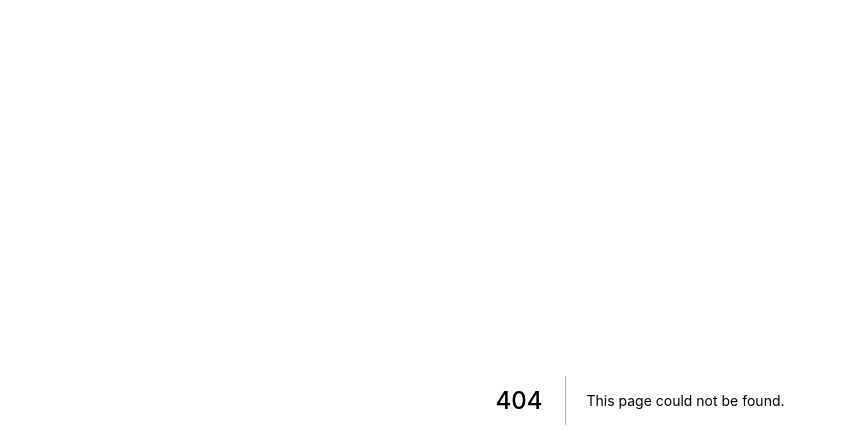
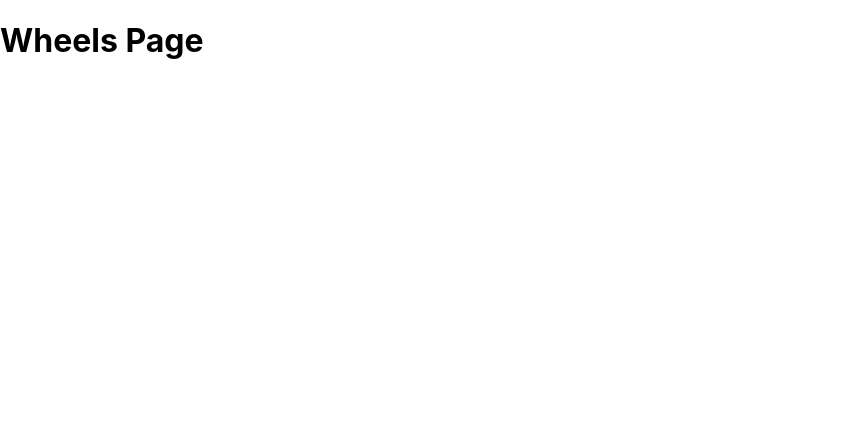
Before and after one commit to Majedul-Hasan/next-js-basic-route, a Next.js app: page /wheels in a window 1280 px wide. Before the commit this address had no page. Shown: the top 448 px of the page, without its empty margins (0-846 px from the left). Built offline with nearby package versions, Linux system fonts and the light colour scheme.

Commit message:
catch all routes

```diff
--- /dev/null
+++ b/pages/wheels/[...ids].js
@@ -0,0 +1,19 @@
+
+import {useRouter} from 'next/router'
+
+
+import React from "react";
+
+const WheelsPage = () => {
+    const router = useRouter()
+    console.log(router.query)
+
+
+  return(
+      <>
+        <h1>Wheels Page</h1>
+      </>
+  )
+};
+
+export default WheelsPage;
```
Also changed, not shown: pages/wheels/index.js (added, +13 -0 lines).
